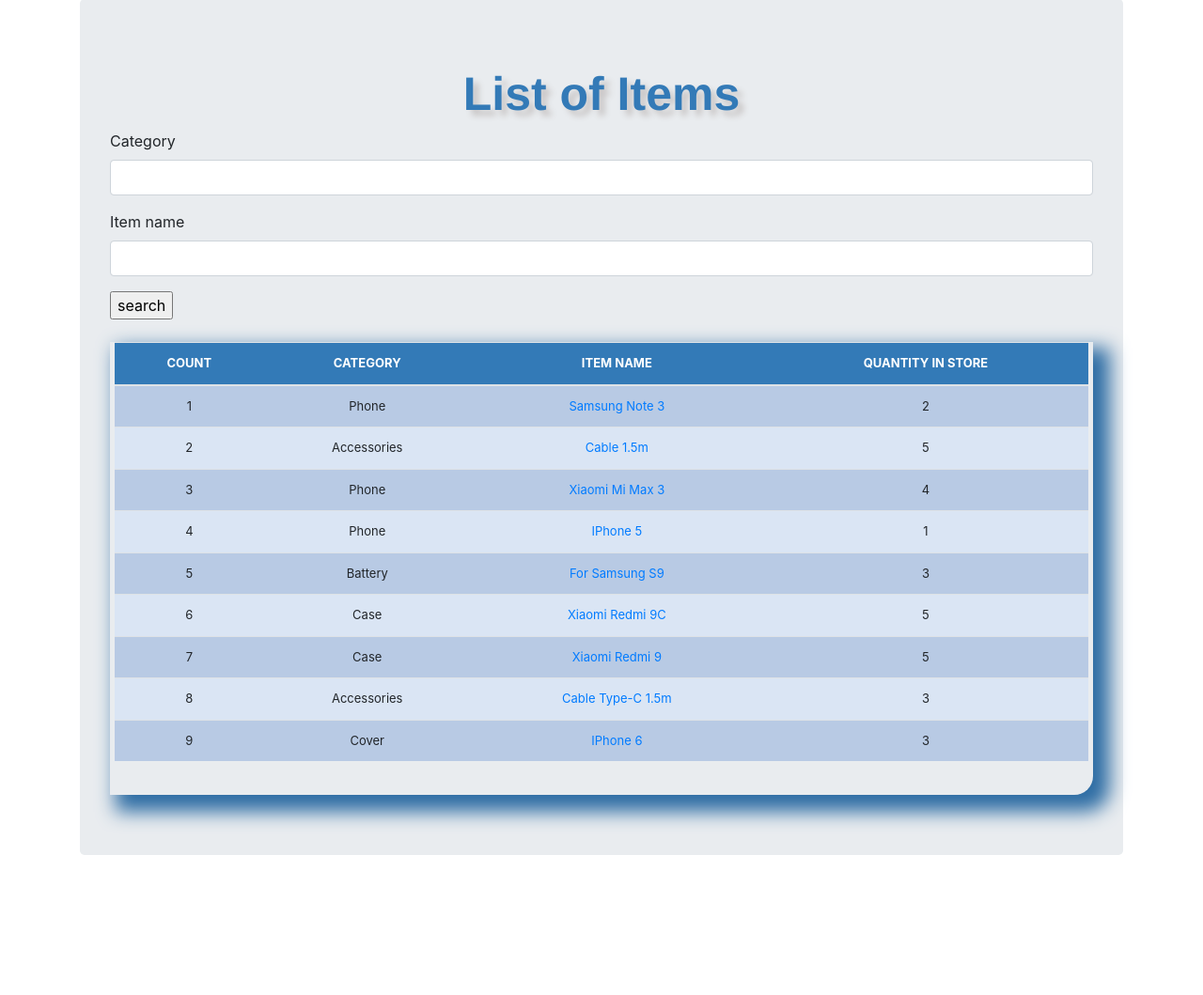
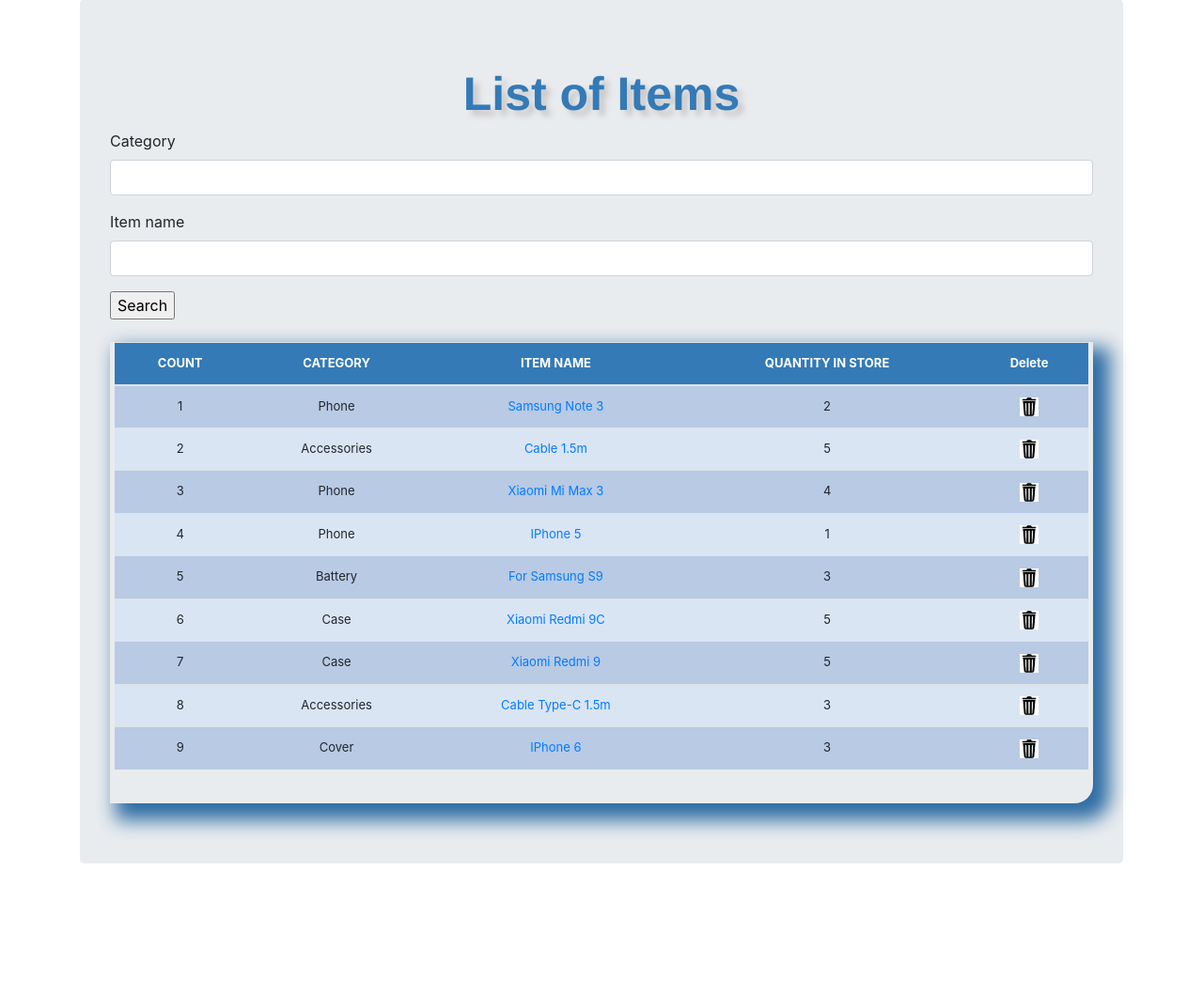
Before and after one commit to ilyuhi4/abc_store, a Django app: page /list_items/ in a window 1280 px wide. Shown: the part 73-1132 px from the top of the page at 94% size. Run offline with Django 3.2, Linux system fonts and the light colour scheme; data comes from the database, SQL or seed files in the repository; both versions use the stored data as it was after the commit; some libraries are stand-ins or nearby versions.

Commit message:
icon for delete option

```diff
--- a/abc_store/urls.py
+++ b/abc_store/urls.py
@@ -22,5 +22,6 @@ urlpatterns = [
     path('', views.home, name='home'),
     path('list_items/', views.list_item, name='list_items'),
     path('add_items/', views.add_items, name='add_items'),
-    path('update_items/<str:pk>/', views.update_items, name='update_items')
+    path('update_items/<str:pk>/', views.update_items, name='update_items'),
+    path('delete_items/<str:pk>/', views.delete_items, name='delete_items'),
 ]
--- a/stockmgmt/views.py
+++ b/stockmgmt/views.py
@@ -57,3 +57,14 @@ def update_items(request, pk):
         'form': form
     }
     return render(request, 'stockmgmt/add_items.html', context)
+
+
+def delete_items(request, pk):
+    context = {
+        'title': 'Delete Item'
+    }
+    queryset = Stock.objects.get(id=pk)
+    if request.method == 'POST':
+        queryset.delete()
+        return redirect('/list_items')
+    return render(request, 'stockmgmt/delete_items.html', context)
--- a/templates/stockmgmt/list_item.html
+++ b/templates/stockmgmt/list_item.html
@@ -1,5 +1,6 @@
 {% extends 'stockmgmt/home.html' %}
 {% load crispy_forms_tags %}
+{% load static %}
 
 {% block title %}
     {{ title }}
@@ -13,7 +14,7 @@
     <form method="POST" action="">
         {% csrf_token %}
         {{ form|crispy }}
-        <input type="submit" value="search"/>
+        <input type="submit" value="Search"/>
     </form>
     <br>
     <div class="display_table">
@@ -24,6 +25,7 @@
                 <th>CATEGORY</th>
                 <th>ITEM NAME</th>
                 <th>QUANTITY IN STORE</th>
+                <th>Delete</th>
             </tr>
             </thead>
             {% for instance in queryset %}
@@ -33,6 +35,11 @@
                     <td><a href="{% url 'update_items' instance.id %}">
                         {{ instance.item_name }}</a></td>
                     <td>{{ instance.quantity }}</td>
+                    <td>
+                        <a href="{% url 'delete_items' instance.id %}">
+                            <img src="{% static 'stockmgmt/img/trash.png' %}" style=width:20px;height:20px;>
+                        </a>
+                    </td>
                 </tr>
             {% endfor %}
         </table>
```
Also changed, not shown: templates/stockmgmt/delete_items.html (added, +20 -0 lines), README.md, db.sqlite3, stockmgmt/static/stockmgmt/img/trash.png (added).
